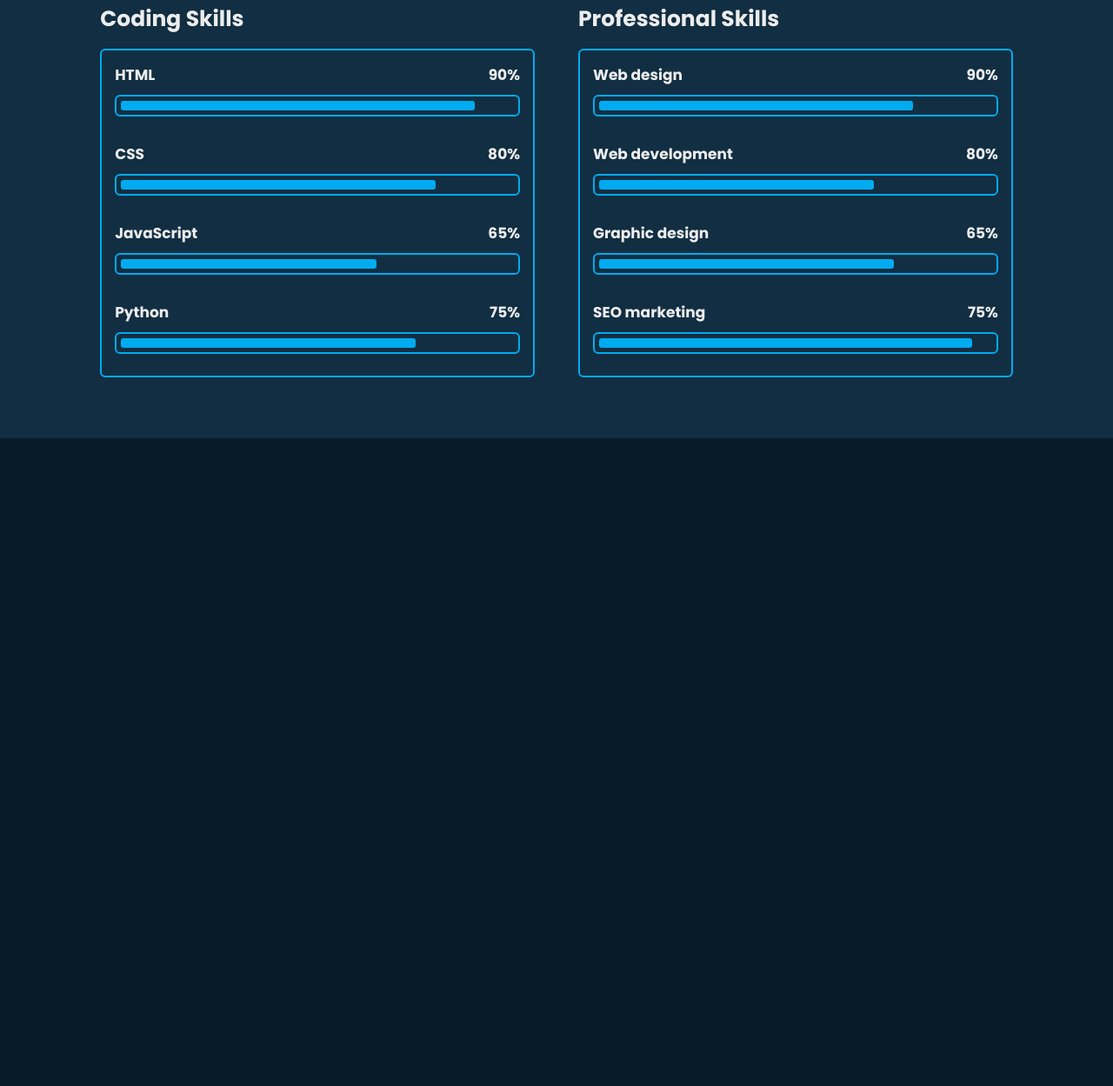
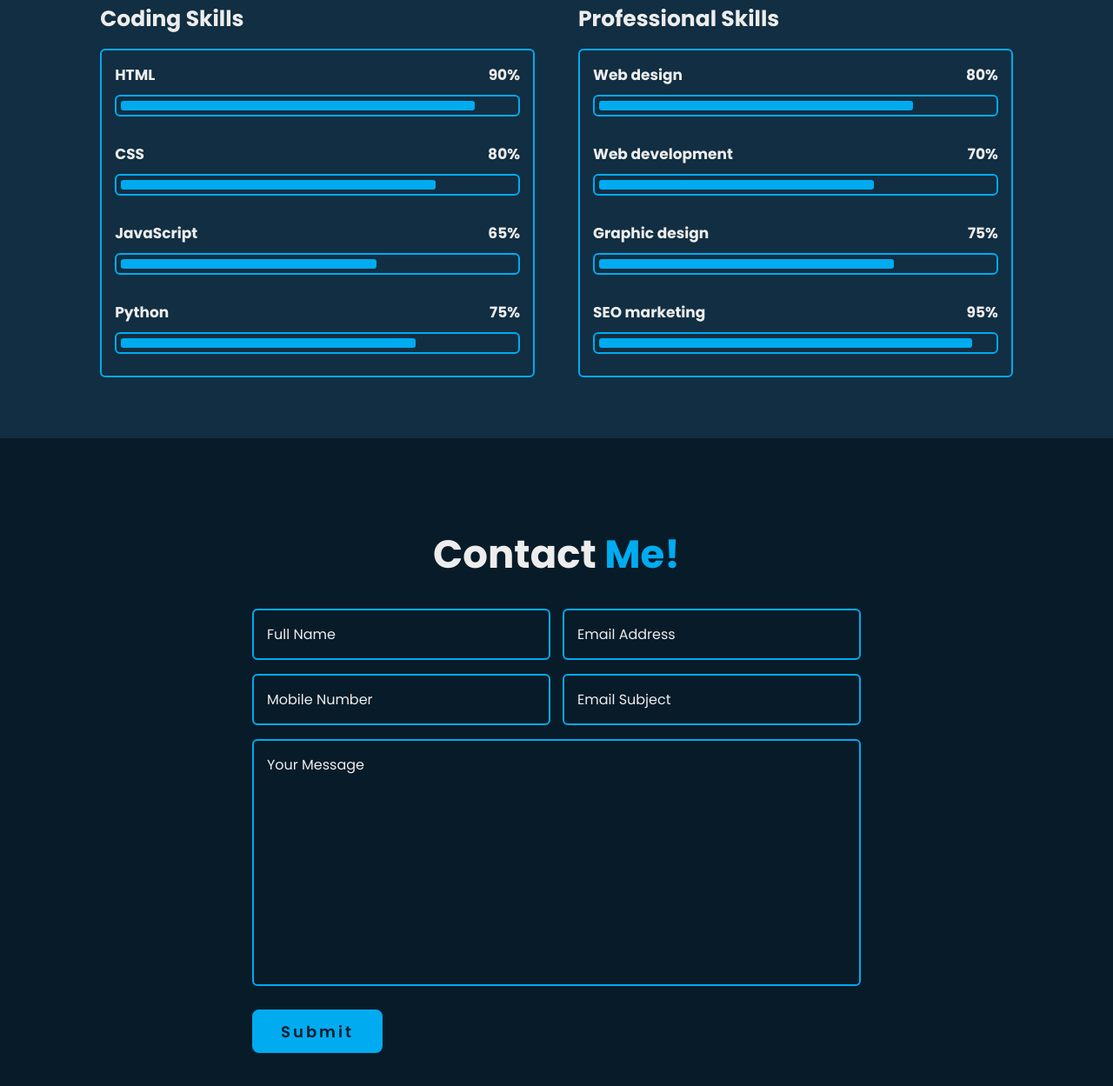
Before and after one commit to MIhnatco/Portfolio3, a plain HTML site: page index.html in a window 1280 px wide. Shown: the part 1855-3104 px from the top of the page at 87% size. Before the commit the page ends 2359 px from the top, so only its background shows below. Drawn offline with nearby package versions, Linux system fonts and the light colour scheme.

Commit message:
Update index.html / styles.css
created the Contact section with inputs and textare field

```diff
--- a/css/styles.css
+++ b/css/styles.css
@@ -440,3 +440,83 @@ section {
 .skills-column:nth-child(2) .skills-content .progress:nth-child(4) .bar span {
     width: 95%;
 }
+
+
+
+/* Contact section */
+
+.contact {
+    min-height: auto;
+    padding-bottom: 7rem;
+}
+
+.contact form {
+    max-width: 70rem;
+    margin: 0 auto;
+    text-align: center;
+}
+
+.contact .input-box {
+    position: relative;
+    display: flex;
+    justify-content: space-between;
+    flex-wrap: wrap;
+
+}
+
+.contact .input-box .input-field {
+    position: relative;
+    width: 49%;
+    margin: .8rem 0;
+}
+
+.contact form .input-box .input-field input,
+.contact form .textarea-field textarea {
+    width: 100%;
+    height: 100%;
+    padding: 1.5rem;
+    font-size: 1.6rem;
+    color: var(--primary-color);
+    background: transparent;
+    border-radius: .6rem;
+    border: .2rem solid var(--primary-color);
+}
+
+.contact form .input-box .input-field input::placeholder,
+.contact form .textarea-field textarea::placeholder {
+    color: var(--primary-text-color);
+}
+
+.contact form .focus {
+    position: absolute;
+    top: 0;
+    left: 0;
+    width: 0;
+    height: 100%;
+    background: var(--secondary-bg-color);
+    border-radius: .6rem;
+    z-index: -1;
+    transition: 0.5s;
+}
+
+.contact form .input-box .input-field input:focus~.focus,
+.contact form .input-box .input-field input:valid~.focus,
+.contact form .textarea-field textarea:focus~.focus,
+.contact form .textarea-field textarea:valid~.focus {
+    width: 100%;
+}
+
+
+.contact form .textarea-field {
+    position: relative;
+    margin: .8rem 0 2.7rem;
+    display: flex;
+}
+
+.contact form .textarea-field textarea {
+    resize: none;
+}
+
+.contact form .btn-box.btns .btn {
+    cursor: pointer;
+}
--- a/index.html
+++ b/index.html
@@ -1,5 +1,6 @@
 <!DOCTYPE html>
 <html lang="en">
+
 <head>
     <meta charset="UTF-8">
     <meta name="viewport" content="width=device-width, initial-scale=1.0">
@@ -10,6 +11,7 @@
     <!-- Box icons -->
     <link href='https://unpkg.com/boxicons@2.1.4/css/boxicons.min.css' rel='stylesheet'>
 </head>
+
 <body>
 
     <!-- header -->
@@ -37,7 +39,8 @@
 
             <p>
                 Lorem, ipsum dolor sit amet consectetur adipisicing elit. Sed, aperiam amet modi ex consequuntur porro,
-                cupiditate nostrum facere nemo tempora delectus cum. Nulla magni saepe ut nihil distinctio? Eaque, voluptates.
+                cupiditate nostrum facere nemo tempora delectus cum. Nulla magni saepe ut nihil distinctio? Eaque,
+                voluptates.
             </p>
 
             <div class="btn-box">
@@ -48,8 +51,8 @@
 
         <div class="home-sci">
             <a href="#"><i class='bx bxl-facebook'></i></a>
-            <a href="#"><i class='bx bxl-twitter' ></i></a>
-            <a href="#"><i class='bx bxl-linkedin' ></i></a>
+            <a href="#"><i class='bx bxl-twitter'></i></a>
+            <a href="#"><i class='bx bxl-linkedin'></i></a>
         </div>
 
         <div class="home-imgHover">
@@ -75,7 +78,8 @@
 
                             <h3>Master Degree - University</h3>
                             <p>Lorem ipsum dolor sit amet consectetur adipisicing elit.
-                                Laudantium ipsam dignissimos obcaecati fugiat? In, repudiandae velit facere ipsum tenetur praesentium!</p>
+                                Laudantium ipsam dignissimos obcaecati fugiat? In, repudiandae velit facere ipsum
+                                tenetur praesentium!</p>
                         </div>
                     </div>
 
@@ -85,7 +89,8 @@
 
                             <h3>Master Degree - University</h3>
                             <p>Lorem ipsum dolor sit amet consectetur adipisicing elit.
-                                Laudantium ipsam dignissimos obcaecati fugiat? In, repudiandae velit facere ipsum tenetur praesentium!</p>
+                                Laudantium ipsam dignissimos obcaecati fugiat? In, repudiandae velit facere ipsum
+                                tenetur praesentium!</p>
                         </div>
                     </div>
 
@@ -95,7 +100,8 @@
 
                             <h3>Master Degree - University</h3>
                             <p>Lorem ipsum dolor sit amet consectetur adipisicing elit.
-                                Laudantium ipsam dignissimos obcaecati fugiat? In, repudiandae velit facere ipsum tenetur praesentium!</p>
+                                Laudantium ipsam dignissimos obcaecati fugiat? In, repudiandae velit facere ipsum
+                                tenetur praesentium!</p>
                         </div>
                     </div>
 
@@ -113,7 +119,8 @@
 
                             <h3>Web Developer - Company</h3>
                             <p>Lorem ipsum dolor sit amet consectetur adipisicing elit.
-                                Laudantium ipsam dignissimos obcaecati fugiat? In, repudiandae velit facere ipsum tenetur praesentium!</p>
+                                Laudantium ipsam dignissimos obcaecati fugiat? In, repudiandae velit facere ipsum
+                                tenetur praesentium!</p>
                         </div>
                     </div>
 
@@ -123,7 +130,8 @@
 
                             <h3>Web Developer - Company</h3>
                             <p>Lorem ipsum dolor sit amet consectetur adipisicing elit.
-                                Laudantium ipsam dignissimos obcaecati fugiat? In, repudiandae velit facere ipsum tenetur praesentium!</p>
+                                Laudantium ipsam dignissimos obcaecati fugiat? In, repudiandae velit facere ipsum
+                                tenetur praesentium!</p>
                         </div>
                     </div>
 
@@ -133,7 +141,8 @@
 
                             <h3>Web Developer - Company</h3>
                             <p>Lorem ipsum dolor sit amet consectetur adipisicing elit.
-                                Laudantium ipsam dignissimos obcaecati fugiat? In, repudiandae velit facere ipsum tenetur praesentium!</p>
+                                Laudantium ipsam dignissimos obcaecati fugiat? In, repudiandae velit facere ipsum
+                                tenetur praesentium!</p>
                         </div>
                     </div>
 
@@ -188,25 +197,25 @@
                 <div class="skills-box">
                     <div class="skills-content">
                         <div class="progress">
-                            <h3>Web design <span>90%</span></h3>
+                            <h3>Web design <span>80%</span></h3>
 
                             <div class="bar"><span></span></div>
                         </div>
 
                         <div class="progress">
-                            <h3>Web development <span>80%</span></h3>
+                            <h3>Web development <span>70%</span></h3>
 
                             <div class="bar"><span></span></div>
                         </div>
 
                         <div class="progress">
-                            <h3>Graphic design <span>65%</span></h3>
+                            <h3>Graphic design <span>75%</span></h3>
 
                             <div class="bar"><span></span></div>
                         </div>
 
                         <div class="progress">
-                            <h3>SEO marketing <span>75%</span></h3>
+                            <h3>SEO marketing <span>95%</span></h3>
 
                             <div class="bar"><span></span></div>
                         </div>
@@ -218,9 +227,62 @@
         </div>
     </section>
 
+    <!-- Contact section -->
+    <section class="contact" id="contact">
+        <h2 class="heading">Contact <span>Me!</span></h2>
+
+        <form action="">
+            <div class="input-box">
+
+                <div class="input-field">
+                    <input type="text" placeholder="Full Name" required>
+                    <span class="focus">
+
+                    </span>
+                </div>
+                <div class="input-field">
+                    <input type="text" placeholder="Email Address" required>
+                    <span class="focus">
+
+                    </span>
+                </div>
+
+            </div> <!-- /input-box -->
+
+            <div class="input-box">
+
+                <div class="input-field">
+                    <input type="number" placeholder="Mobile Number" required>
+                    <span class="focus">
+
+                    </span>
+                </div>
+                <div class="input-field">
+                    <input type="text" placeholder="Email Subject" required>
+                    <span class="focus">
+
+                    </span>
+                </div>
+
+            </div> <!-- /input-box -->
+
+            <div class="textarea-field">
+                <textarea name="" id="" cols="30" rows="10" placeholder="Your Message" required></textarea>
+                <span class="focus">
+
+                </span>
+            </div>
+
+
+            <div class="btn-box btns">
+                <button type="submit" class="btn">Submit</button>
+            </div>
+        </form>
+    </section>
 
 
     <script src="js/script.js"></script>
 
 </body>
+
 </html>
```
